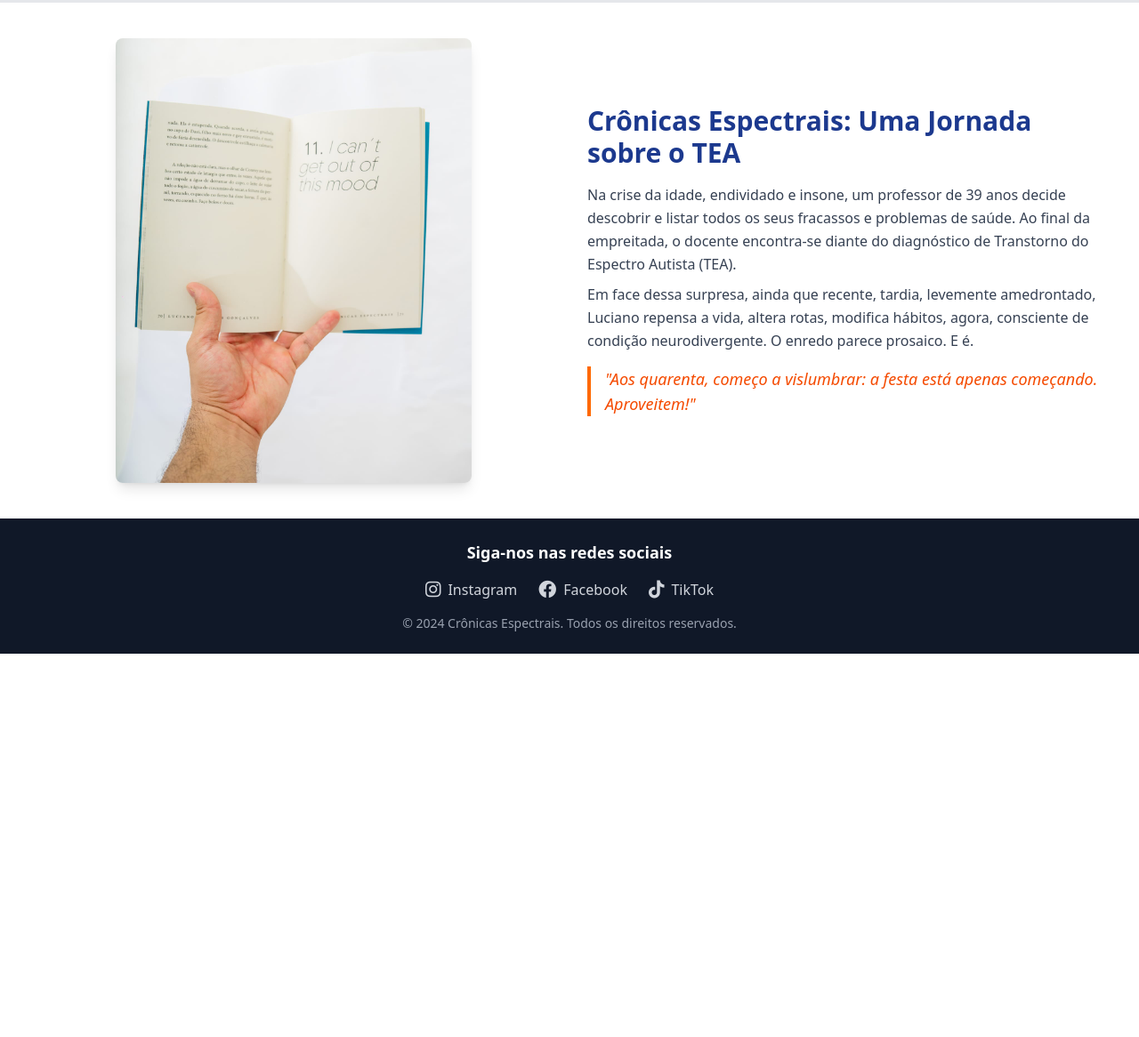
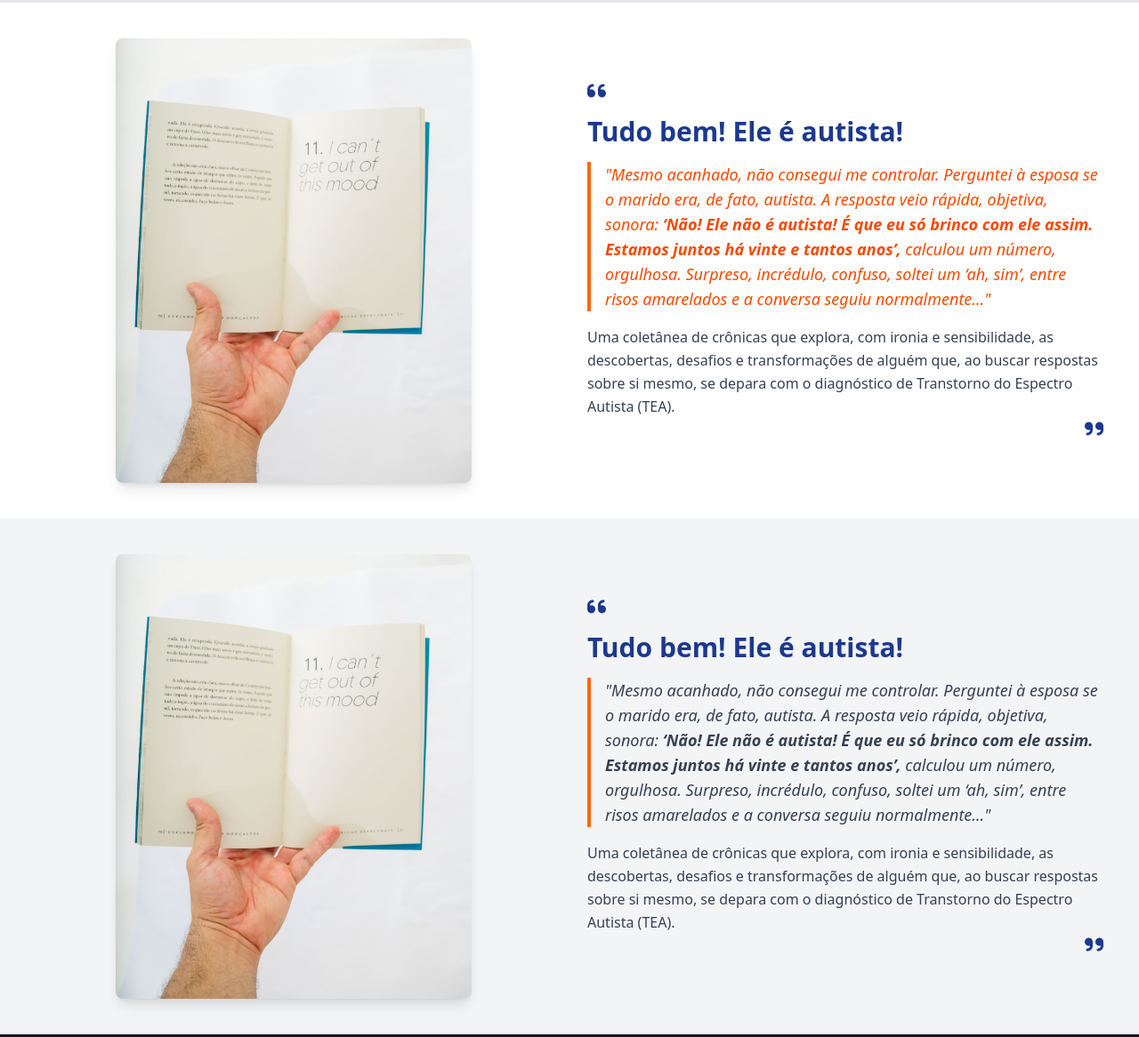
Before and after one commit to igor-cavalcante/Cronicas_Spectrais, a website: page home.html in a window 1280 px wide. Shown: the part 896-2062 px from the top of the page at 89% size. Before the commit the page ends 1631 px from the top, so only its background shows below. Drawn offline with Linux system fonts and the light colour scheme.

Commit message:
criando e testando sessao de livro

```diff
--- a/home.html
+++ b/home.html
@@ -23,7 +23,7 @@
             <div
                 class="z-100 nav-links duration-500 md:static fixed bg-white md:min-h-fit min-h-[60vh] left-0 top-[-100%] md:w-auto w-full flex items-center px-5">
                 <ul class="flex md:flex-row flex-col md:items-center md:gap-[4vw] gap-8 font-medium">
-                    <li><a class="hover:text-blue-300" href="#sobre">O Livro</a></li>
+                    <li><a class="hover:text-blue-300" href="#livro">O Livro</a></li>
                     <li><a class="hover:text-blue-300" href="#autor">O Autor</a></li>
                     <li><a class="hover:text-blue-300" href="#depoimentos">Depoimentos</a></li>
                     <li><a class="hover:text-blue-300" href="#more">Lançamentos</a></li>
@@ -46,10 +46,10 @@
     </header>
 
     <!-- Seção principal -->
-    <section id="sobre-livro" class="py-24 bg-gray-100 text-center">
+    <section id="main" class="py-24 bg-gray-100 text-center">
         <div class="max-w-6xl mx-auto px-6">
             <!-- Título do Livro -->
-            <h2 class="text-4xl md:text-5xl font-bold text-blue-900">Crônicas Espectrais Notas Sobre o TEA</h2>
+            <h2 class="text-4xl md:text-5xl font-bold text-blue-900">Crônicas Espectrais, Notas Sobre o TEA</h2>
             <p class="text-black mt-4 text-lg sm:text-xl leading-relaxed">
                 Um livro que mergulha nas nuances do Transtorno do Espectro Autista (TEA) através de
                 crônicas emocionantes e reflexivas.
@@ -91,12 +91,14 @@
 
 
     <section id="autor" class="p-6 bg-gray-200">
-        <div class="w-full flex flex-col md:flex-row items-center md:items-start gap-6 max-w-5xl mx-auto">
+        <div class="w-full flex flex-col md:flex-row items-center md:items-start  gap-6 max-w-5xl mx-auto">
             <div class="w-full md:w-1/3">
                 <img src="./assets/img/img-luciano/TOC01735.jpg" alt="Foto do Autor"
                     class="rounded-lg shadow-lg w-full object-cover">
             </div>
             <div class="w-full md:w-2/3 text-gray-800 p-6">
+
+
                 <h3 class="text-2xl font-bold text-blue-900 mb-4 text-center md:text-left">Luciano de Jesus Gonçalves
                 </h3>
                 <p class="text-lg leading-relaxed text-left md:text-left">
@@ -115,7 +117,8 @@
     </section>
 
 
-    <section id="sobre" class="p-10 bg-white">
+
+    <section id="livro" class="p-10 bg-white">
         <div class="container mx-auto flex flex-col md:flex-row items-center gap-10">
             <!-- Imagem do Livro à Esquerda -->
             <div class="md:w-1/2 flex justify-center">
@@ -125,23 +128,63 @@
 
             <!-- Texto à Direita -->
             <div class="md:w-1/2 text-left">
-                <h3 class="text-3xl font-bold text-blue-900"> Crônicas Espectrais: Uma Jornada sobre o TEA</h3>
+                <span><i class="mb-4 text-2xl fa-solid fa-quote-left text-blue-900"></i></span>
+                <h1 class="text-3xl font-bold text-blue-900">Tudo bem! Ele é autista!</h1>
+
+                <blockquote class="italic text-lg text-orange-600 border-l-4 border-orange-500 pl-4 mt-4">
+                    "Mesmo acanhado, não consegui me controlar. Perguntei à esposa se o marido era, de fato, autista. A resposta veio rápida, objetiva, sonora:
+                    <strong>‘Não! Ele não é autista! É que eu só brinco com ele assim. Estamos juntos há vinte e tantos anos’,</strong> calculou um número, orgulhosa.
+                    Surpreso, incrédulo, confuso, soltei um ‘ah, sim’, entre risos amarelados e a conversa seguiu normalmente..."
+                </blockquote>
+
                 <p class="mt-4 text-gray-700 leading-relaxed">
-                    Na crise da idade, endividado e insone, um professor de 39 anos decide descobrir e listar todos os
-                    seus fracassos e problemas de saúde. Ao final da empreitada, o docente encontra-se diante do
-                    diagnóstico de Transtorno do Espectro Autista (TEA).
+                    Uma coletânea de crônicas que explora, com ironia e sensibilidade, as descobertas, desafios e transformações de alguém que, ao buscar respostas sobre si mesmo, se depara com o diagnóstico de Transtorno do Espectro Autista (TEA).
                 </p>
-                <p class="mt-2 text-gray-700 leading-relaxed">
-                    Em face dessa surpresa, ainda que recente, tardia, levemente amedrontado, Luciano repensa a vida,
-                    altera rotas, modifica hábitos, agora, consciente de condição neurodivergente. O enredo parece
-                    prosaico. E é.
-                </p>
-                <blockquote class="italic text-lg text-orange-600 border-l-4 border-orange-500 pl-4 mt-4">
-                    "Aos quarenta, começo a vislumbrar: a festa está apenas começando. Aproveitem!"
-                </blockquote>
+
+                <div class="text-right w-full">
+                    <span><i class="text-blue-900 text-2xl fa-solid fa-quote-right"></i></span>
+                </div>
             </div>
         </div>
     </section>
+
+    <section id="livro" class="p-10 bg-gray-100">
+        <div class="container mx-auto flex flex-col md:flex-row items-center gap-10">
+            <!-- Imagem do Livro à Esquerda -->
+            <div class="md:w-1/2 flex justify-center">
+                <img src="./assets/img/foto_pagina_livro.jpg" alt="Capa do Livro"
+                    class="rounded-lg shadow-lg w-80 md:w-[350px] lg:w-[400px]">
+            </div>
+
+            <!-- Texto à Direita -->
+            <div class="md:w-1/2 text-left">
+                <span><i class="mb-4 text-2xl fa-solid fa-quote-left text-blue-900"></i></span>
+                <h1 class="text-3xl font-bold text-blue-900">Tudo bem! Ele é autista!</h1>
+
+                <blockquote class="italic text-lg text-gray-700 border-l-4 border-orange-500  pl-4 mt-4">
+                    "Mesmo acanhado, não consegui me controlar. Perguntei à esposa se o marido era, de fato, autista.
+                    A resposta veio rápida, objetiva, sonora: <strong>‘Não! Ele não é autista! É que eu só brinco com ele assim.
+                    Estamos juntos há vinte e tantos anos’,</strong> calculou um número, orgulhosa.
+                    Surpreso, incrédulo, confuso, soltei um ‘ah, sim’, entre risos amarelados e a conversa seguiu normalmente..."
+                </blockquote>
+
+                <p class="mt-4 text-gray-700 leading-relaxed">
+                    Uma coletânea de crônicas que explora, com ironia e sensibilidade, as descobertas, desafios e transformações
+                    de alguém que, ao buscar respostas sobre si mesmo, se depara com o diagnóstico de Transtorno do Espectro Autista (TEA).
+                </p>
+
+                <div class="text-right w-full">
+                    <span><i class="text-blue-900 text-2xl fa-solid fa-quote-right"></i></span>
+                </div>
+            </div>
+        </div>
+
+        <!-- Call to Action -->
+
+    </section>
+
+
+
 
     <!-- Footer fixado -->
     <footer class="bg-gray-900 text-white text-center p-6 mt-auto">
```
Also changed, not shown: index.html (+3 -0 lines), assets/styles/output.css.
